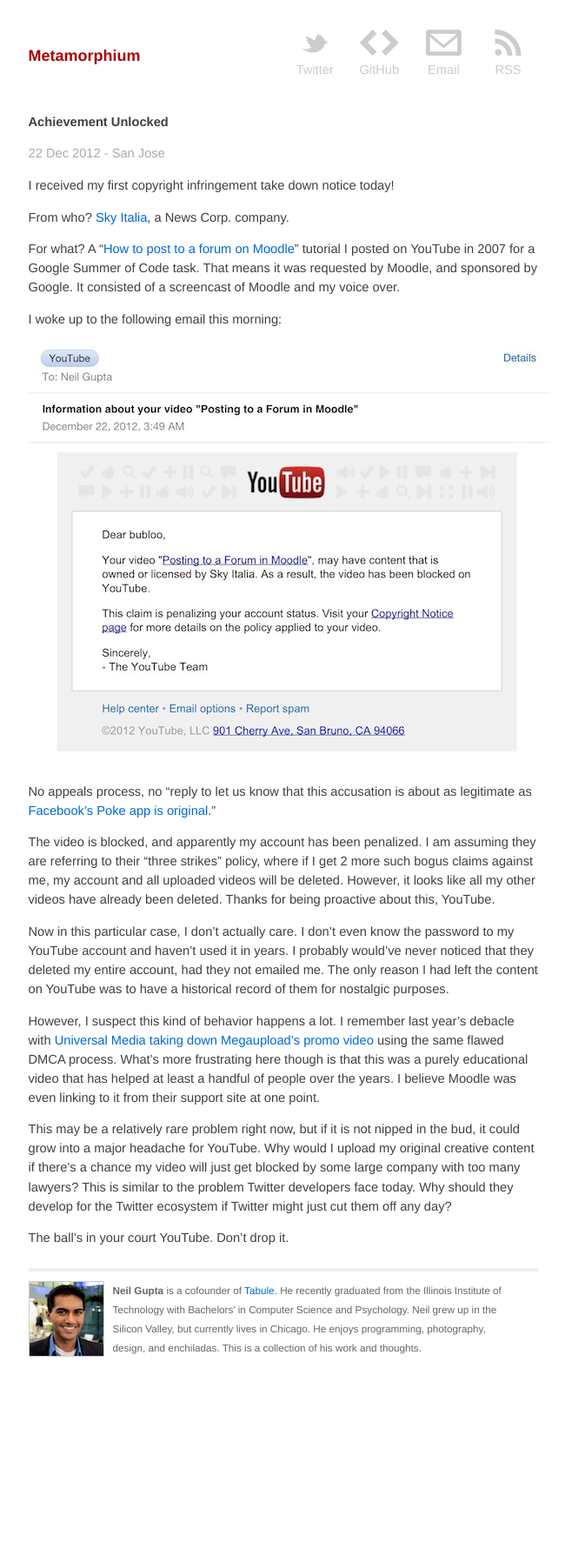
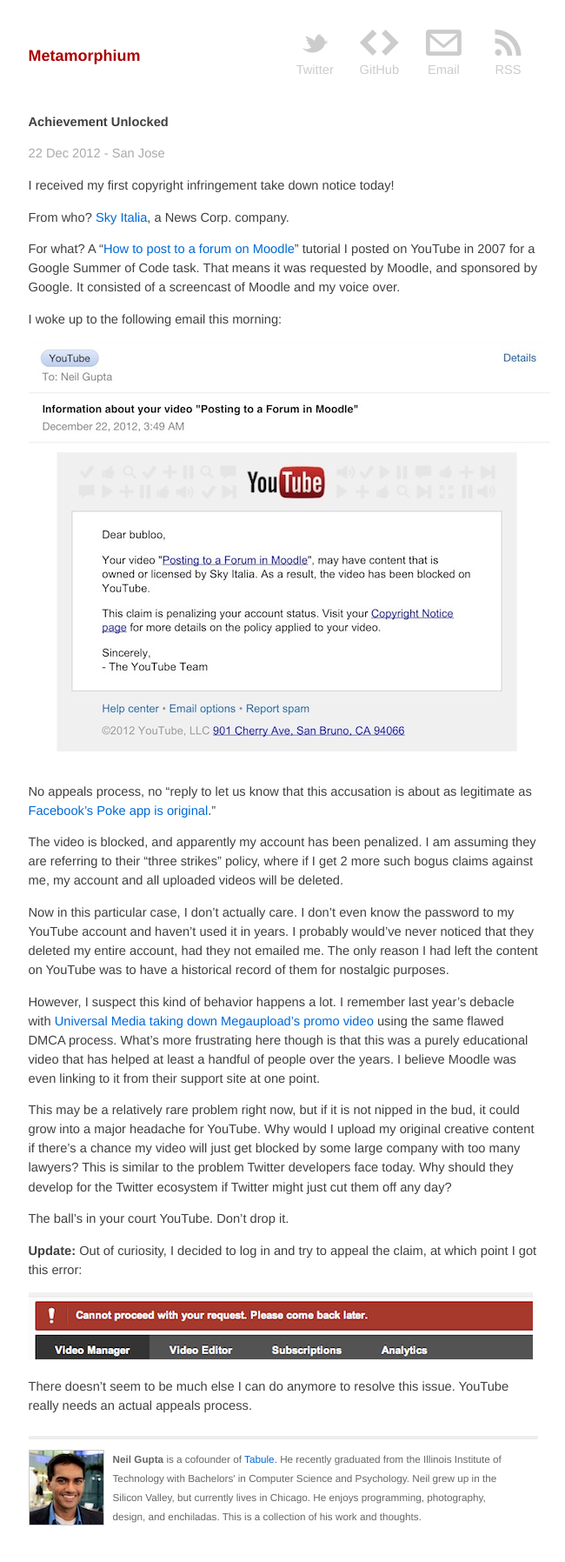
Before and after one commit to neilgupta/neilgupta.github.com, a Jekyll site: the page built from _posts/2012-12-22-achievement-unlocked.md, in a window 1280 px wide. Shown: the whole page at 87% size, without its empty margins (314-964 px from the left). Built offline with Jekyll 4.4.1, drawn with Linux system fonts in a browser that asks for light colours; before the commit the page ends 1603 px from its top, so only the background shows below that.

Commit message:
added an update to youtube post

```diff
--- a/_posts/2012-12-22-achievement-unlocked.md
+++ b/_posts/2012-12-22-achievement-unlocked.md
@@ -17,7 +17,7 @@ I woke up to the following email this morning:
 
 No appeals process, no "reply to let us know that this accusation is about as legitimate as [Facebook's Poke app is original](http://techcrunch.com/2012/12/21/facebook-poke-vs-snapchat-what-is-the-difference/)."
 
-The video is blocked, and apparently my account has been penalized. I am assuming they are referring to their "three strikes" policy, where if I get 2 more such bogus claims against me, my account and all uploaded videos will be deleted. However, it looks like all my other videos have already been deleted. Thanks for being proactive about this, YouTube.
+The video is blocked, and apparently my account has been penalized. I am assuming they are referring to their "three strikes" policy, where if I get 2 more such bogus claims against me, my account and all uploaded videos will be deleted.
 
 Now in this particular case, I don't actually care. I don't even know the password to my YouTube account and haven't used it in years. I probably would've never noticed that they deleted my entire account, had they not emailed me. The only reason I had left the content on YouTube was to have a historical record of them for nostalgic purposes.
 
@@ -26,3 +26,9 @@ However, I suspect this kind of behavior happens a lot. I remember last year's d
 This may be a relatively rare problem right now, but if it is not nipped in the bud, it could grow into a major headache for YouTube. Why would I upload my original creative content if there's a chance my video will just get blocked by some large company with too many lawyers? This is similar to the problem Twitter developers face today. Why should they develop for the Twitter ecosystem if Twitter might just cut them off any day?
 
 The ball's in your court YouTube. Don't drop it.
+
+**Update:** Out of curiosity, I decided to log in and try to appeal the claim, at which point I got this error:
+
+![YouTube Error](/post_files/youtube_error.png)
+
+There doesn't seem to be much else I can do anymore to resolve this issue. YouTube really needs an actual appeals process.
```
Also changed, not shown: post_files/youtube_error.png (added).
